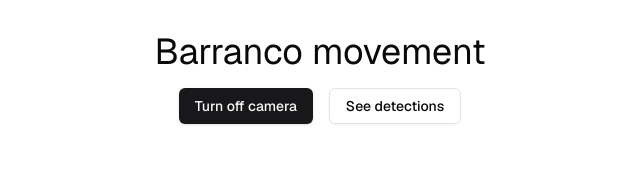
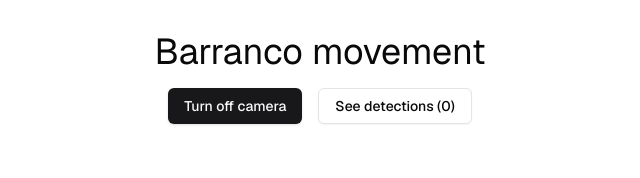
Before and after one commit to cuevaio/vision, a Next.js app: page / in a window 1280 px wide. Shown: the top 178 px of the page, without its empty margins (320-960 px from the left). Built offline with nearby package versions, Linux system fonts and the light colour scheme.

Commit message:
fix: size

```diff
--- a/src/app/page.tsx
+++ b/src/app/page.tsx
@@ -35,7 +35,9 @@ export default function Home() {
 
             <Drawer>
               <DrawerTrigger asChild>
-                <Button variant="outline">See detections</Button>
+                <Button variant="outline">
+                  See detections ({detections.length})
+                </Button>
               </DrawerTrigger>
               <DrawerContent>
                 <DrawerHeader>
--- a/src/components/roboflow.jsx
+++ b/src/components/roboflow.jsx
@@ -2,7 +2,6 @@
 
 import { useRef, useEffect } from "react";
 import Webcam from "react-webcam";
-import { useScreen } from "usehooks-ts";
 import { useStore } from "@/lib/store";
 
 const PUBLISHABLE_ROBOFLOW_API_KEY = "rf_BK8M3fRL4HghorGPIF3Xos6TtlB2";
@@ -11,7 +10,6 @@ const MODEL_NAME = "barranco-movement";
 const MODEL_VERSION = "3";
 
 export const Roboflow = () => {
-  const { height } = useScreen();
   const { addDetection } = useStore();
 
   const webcamRef = useRef(null);
@@ -69,14 +67,10 @@ export const Roboflow = () => {
       );
 
       if (maxConfidence > 0.8) {
-        console.log(detections);
         const ctx = canvasRef.current.getContext("2d");
         drawBoxes(detections, ctx);
-      }
-
-      if (maxConfidence > 0.9) {
         detections.forEach((row) => {
-          if (row.confidence > 0.9) {
+          if (row.confidence > 0.8) {
             addDetection({
               detClass: row.class,
               confidence: row.confidence,
@@ -173,19 +167,16 @@ export const Roboflow = () => {
   };
 
   return (
-    <div className="rounded-lg overflow-hidden border">
+    <>
       <Webcam
         ref={webcamRef}
         muted={true}
         className="absolute mx-auto left-0 right-0 text-center z-10"
-        videoConstraints={{
-          facingMode: "environment",
-        }}
       />
       <canvas
         ref={canvasRef}
         className="absolute mx-auto left-0 right-0 text-center z-20"
       />
-    </div>
+    </>
   );
 };
```
